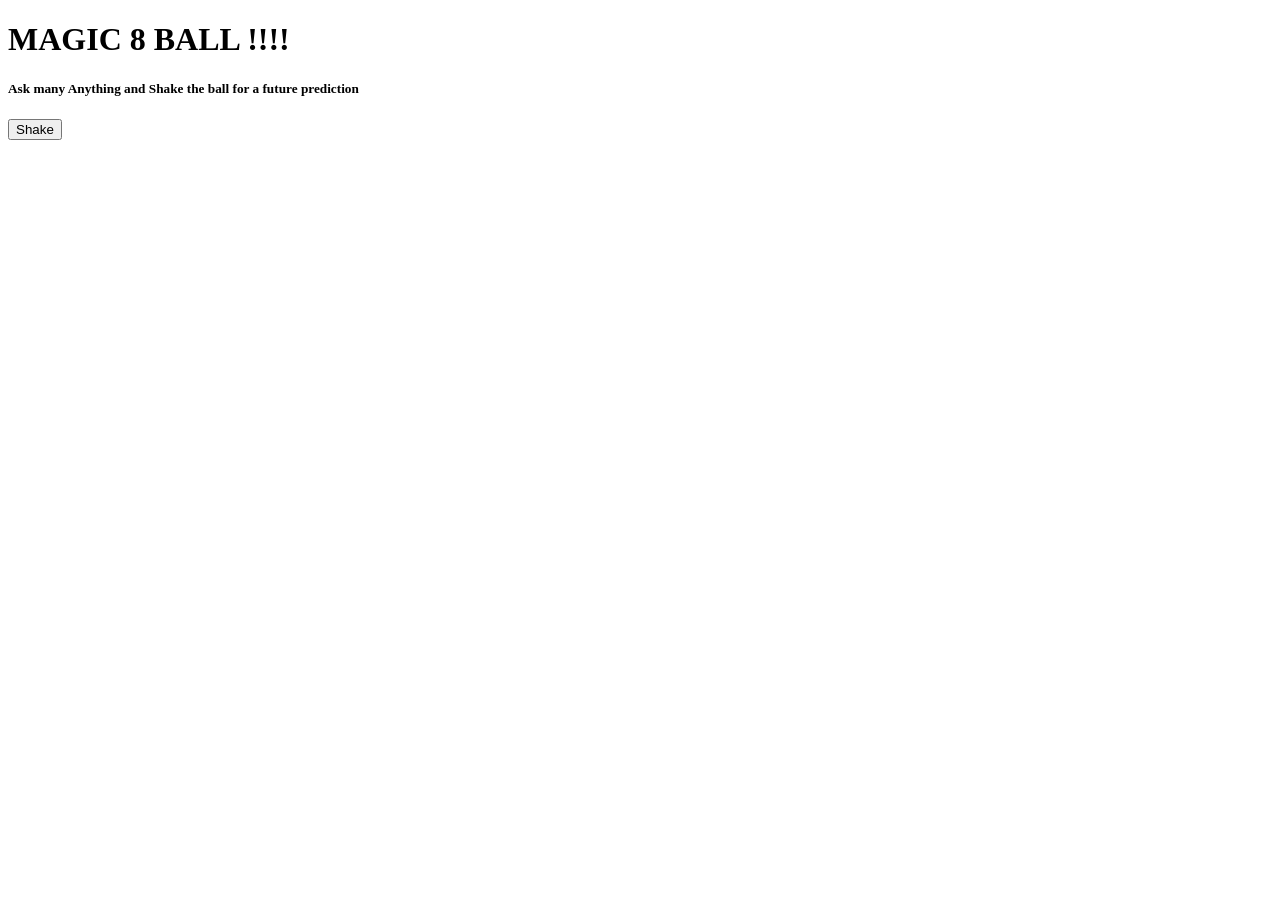
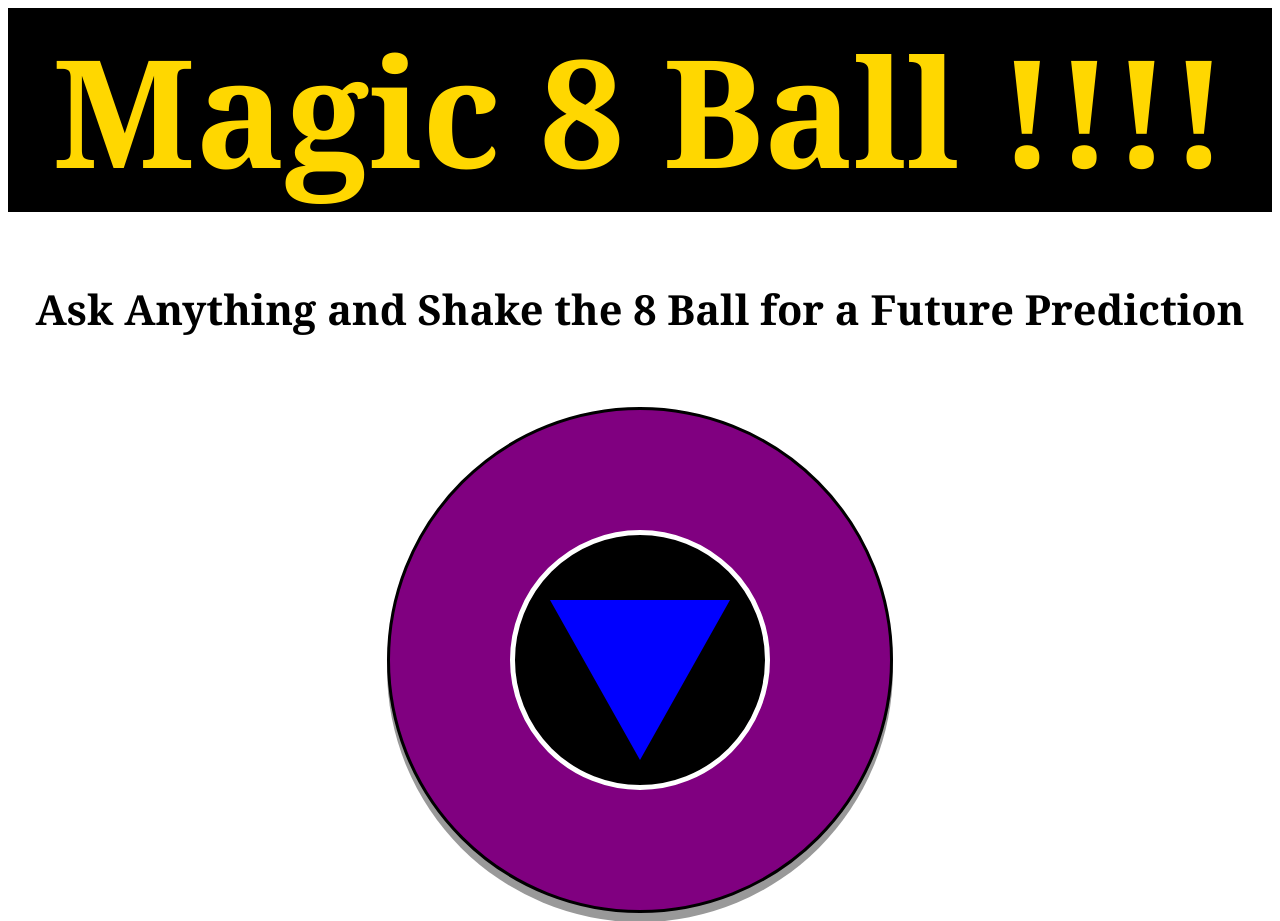
Before and after one commit to Jonah314/Codecademy-EightBallMagic, a plain HTML site: page FrontEnd/Resources/index.html in a window 1280 px wide. Shown: the top 921 px of the page. Before the commit the page ends 800 px from the top, so only its background shows below. Drawn offline with Linux system fonts and the light colour scheme.

Commit message:
Added all My Css Styling, found a solution to center text on triangle

```diff
--- a/FrontEnd/Resources/JsFolder/index.js
+++ b/FrontEnd/Resources/JsFolder/index.js
@@ -1,20 +1,77 @@
+
+//Orginaly was going to connect back end to front end, but this assignment Requires Less
 //import {generateMessage} from '../../../../Codecademy-EightBallMagic/BackEnd/api.js';
 
+
+// functionality section
+/* -----------------------api.js Section ---------------- */
+
+// Create an Array of Future Predictions for the 8 Ball
+const predictionsArray = ["It is Certain", "Yes, Definitely", "You may rely on it.", "Most likely", "Outlook good",
+    "Don't count on it", "My reply is No", "Outlook no so good", "Ask Again Later", "Reply hazy, try again"];
+
+
+//Using this code to test whether or not the api.js is connecting to index.js
+const message = "Example Message";
+
+
+
+// Create a function the produces a random message from the array
+// The function should return a String
+
+function generateMessage(){
+    let index = Math.floor(Math.random()*10);
+    let pmessage = predictionsArray[index];
+
+    return pmessage;
+}
+/*-----------------------------------------------------------*/
+
+
+
+// Used to Connect the buttion to .js
 const myButton = document.getElementById("myButton");
+// Used to put the message on the HTML Page
 const messageDisplay = document.getElementById("messageDisplay");
-//let generatedMessage = generateMessage();
 
-function createAlert(){
-    alert("Button was Clicked!");
+// function connecting to "backend functionality"
+function retrieveMessage(){
+
+    messageDisplay.textContent = generateMessage();
 }
-function retrieveMessage(){
-    messageDisplay.textContent = generatedMessage;
+// function for clearing messageDisplay
+function clearMessage(){
+    messageDisplay.textContent = '';
 }
 
 
-myButton.addEventListener("click", createAlert);
+//------- Adding Shaking Function ------- ///
+function shake(){
+    const shakingDiv = document.getElementById('shakingDiv');
+    shakingDiv.classList.add('shake-animation');
+
+    // This section allows you to set the time for shake animation and resets it so you can do it again
+    setTimeout(()=>{
+        shakingDiv.classList.remove('shake-animation');
+    },150);
+}
 
 
 
 
-//console.log(generatedMessage);
+
+// creating a function to combine all the functions with a timeout to space them out time wise
+function delay(ms){
+    return new Promise(resolve => setTimeout(resolve,ms));
+}
+
+async function realism(){
+    clearMessage();
+    shake();
+    await delay (500);
+    retrieveMessage();
+
+}
+
+//when button is clicked it activates the function retrieveMessage
+myButton.addEventListener("click", realism);
--- a/FrontEnd/Resources/Styles/style.css
+++ b/FrontEnd/Resources/Styles/style.css
@@ -0,0 +1,111 @@
+* {
+    font-family: Georgia, serif;
+}
+
+header{
+    /* min-height allows div to expand vertically when window is smaller */
+    min-height: 200px;
+    background-color: Black;
+    justify-content: center;
+
+}
+
+header h1{
+    color:gold;
+    font-size: 150px;
+    margin:auto auto;
+    text-align: center;
+}
+.Instructions{
+    font-size: 50px;
+    text-align: center;
+}
+
+.eightBallImage{
+    width: 500px;
+    height: 500px;
+    background-color: purple;
+    border-radius: 500px;
+    align-items: center;
+    align-content: center;
+    margin: auto auto;
+    border:3px solid black;
+    z-index: -2;
+    box-shadow: 0 9px #999;
+}
+
+.messageArea{
+    width: 250px;
+    height:250px;
+    background-color:black;
+    border-radius: 250px;
+    color:red;
+    margin: auto auto;
+    text-align: center;
+    border: 5px solid white;
+    z-index: -1;
+
+}
+
+.triangle{
+    width:0;
+    height: 0;
+    border-left: 90px solid transparent;
+    border-right: 90px solid transparent;
+    border-top: 160px solid blue;
+    z-index: 1;
+    position:relative;
+    top: 65px;
+    margin:auto auto;
+
+}
+/* This section "inFront" is to help center the text onto the blue triangle */
+.inFront{
+    width: 100px;
+    z-index: -50;
+
+    position:relative;
+    top: -150px;
+    left: -50px;
+    text-align: center;
+}
+#messageDisplay{
+    color: white;
+    font-size: 20px;
+    z-index: 50;
+    text-align: center;
+}
+
+.buttonSection{
+    display:flex;
+    align-items: center;
+    align-content: center;
+    margin: auto auto;
+    padding: 25px;
+}
+button{
+    width: 200px;
+    height: 100px;
+    border-radius: 25px;
+    background-color: gold;
+    margin: auto auto;
+    font-size: 40px;
+    padding: 15px;
+    box-shadow: 0 9px #999;
+}
+button:active{
+    box-shadow: 0 5px #666;
+    transform: translateY(4px);
+}
+
+
+/*------ Shaking Animation ------- */
+@keyframes shake {
+  0%, 100% { transform: translateX(0); }
+  10%, 30%, 50%, 70%, 90% { transform: translateX(-10px); }
+  20%, 40%, 60%, 80% { transform: translateX(10px); }
+}
+
+.shake-animation {
+  animation: shake 0.5s ease-in-out; /* Adjust duration and timing function as needed */
+}
--- a/FrontEnd/Resources/index.html
+++ b/FrontEnd/Resources/index.html
@@ -13,14 +13,20 @@
 
 
   <body>
-    <header> <h1>MAGIC 8 BALL !!!!</Main></h1></header>
-    <div class = "Instructions"> <h5> Ask many Anything and Shake the ball for a future prediction</h5></div>
+    <header> <h1>Magic 8 Ball !!!!</Main></h1></header>
+    <div class = "Instructions"> <h5> Ask Anything and Shake the 8 Ball for a Future Prediction</h5></div>
 
-    <div class = "displayArea">
-        <div class = "eightBallImage"></div>
-        <div class = "messageArea">
-            <p id = "messageDisplay"></p>
+    <div class = "displayArea" id = "shakingDiv">
+        <div class = "eightBallImage">
+            <div class = "messageArea">
+                <div class = "triangle"><div class = "inFront">
+                    <p id = "messageDisplay"></p>
+                </div></div>
+
+
+            </div>
         </div>
+
     </div>
 
     <div class = "buttonSection">
@@ -29,6 +35,6 @@
     </div>
 
     <script src="JsFolder/index.js"></script>
-    <script src="index.js"></script>
+
   </body>
 </html>
```
